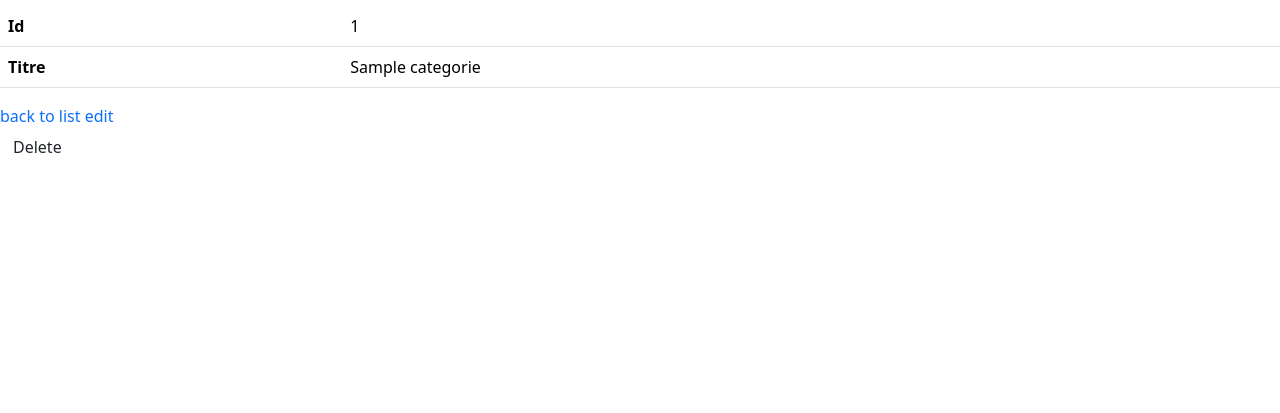
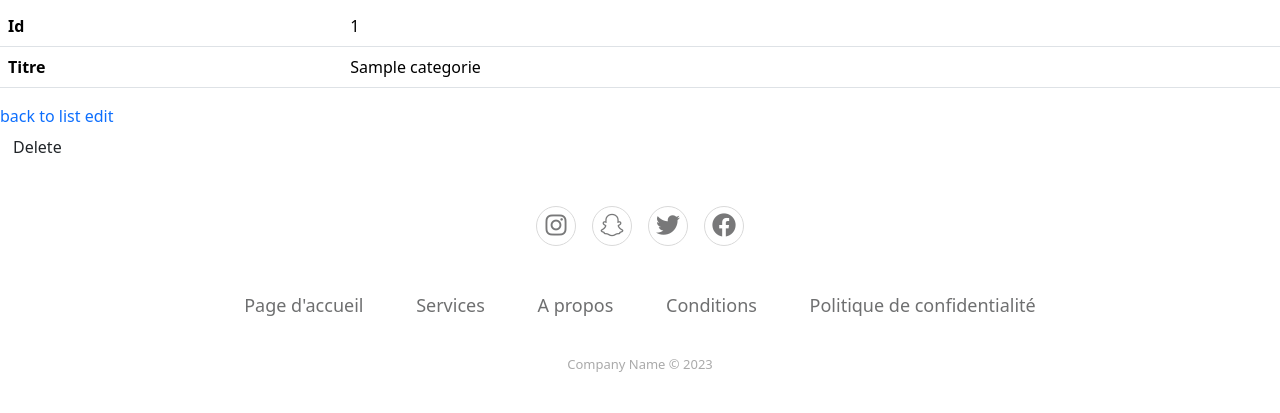
Before and after one commit to christopherwp/macertif, a Symfony app: template templates/categorie/show.html.twig in a window 1280 px wide. Shown: the part 372-785 px from the top of the page. Run offline with Twig, Linux system fonts and the light colour scheme; the template is opened without the code that fills it: most values are stand-ins (such as "Sample title", 1, 10 or a date in 2020); some libraries are stand-ins or nearby versions.

Commit message:
mon footer

```diff
--- a/public/css/register.css
+++ b/public/css/register.css
@@ -3,6 +3,7 @@
     display: flex;
     justify-content:center;
     position: relative;
+    margin-bottom: 600px;
 
 }
 .register{
--- a/public/css/style.css
+++ b/public/css/style.css
@@ -1,6 +1,8 @@
 body{
     margin: 0;
     padding: 0;
+
+
 }
 
 .nav-image{
@@ -96,3 +98,64 @@ height:134px ;
     font-size: 10px;
     margin: 0 auto;
 }
+
+.footer-basic {
+    padding:40px 0;
+    background-color:#ffffff;
+    color:#4b4c4d;
+
+  }
+
+  .footer-basic ul {
+    padding:0;
+    list-style:none;
+    text-align:center;
+    font-size:18px;
+    line-height:1.6;
+    margin-bottom:0;
+  }
+
+  .footer-basic li {
+    padding:0 10px;
+  }
+
+  .footer-basic ul a {
+    color:inherit;
+    text-decoration:none;
+    opacity:0.8;
+  }
+
+  .footer-basic ul a:hover {
+    opacity:1;
+  }
+
+  .footer-basic .social {
+    text-align:center;
+    padding-bottom:25px;
+  }
+
+  .footer-basic .social > a {
+    font-size:24px;
+    width:40px;
+    height:40px;
+    line-height:36px;
+    display:inline-block;
+    text-align:center;
+    border-radius:50%;
+    border:1px solid #ccc;
+    margin:0 8px;
+    color:inherit;
+    opacity:0.75;
+  }
+
+  .footer-basic .social > a:hover {
+    opacity:0.9;
+  }
+
+  .footer-basic .copyright {
+    margin-top:15px;
+    text-align:center;
+    font-size:13px;
+    color:#aaa;
+    margin-bottom:0;
+  }
--- a/templates/base.html.twig
+++ b/templates/base.html.twig
@@ -58,6 +58,22 @@
 
 
     {% block body %}{% endblock %}
+
+     <div class="footer-basic">
+        <footer>
+            <div class="social"><a href="#"><i class="fa-brands fa-instagram "></i></a><a href="#"><i class="fa-brands fa-snapchat"></i></a><a href="#"><i class="fa-brands fa-twitter"></i></a><a href="#"><i class="fa-brands fa-facebook"></i></a></div>
+            <ul class="list-inline">
+                <li class="list-inline-item"><a href="#">Page d'accueil</a></li>
+                <li class="list-inline-item"><a href="#">Services</a></li>
+                <li class="list-inline-item"><a href="#">A propos</a></li>
+                <li class="list-inline-item"><a href="#">Conditions</a></li>
+                <li class="list-inline-item"><a href="#">Politique de confidentialité</a></li>
+            </ul>
+            <p class="copyright">Company Name © 2023</p>
+        </footer>
+    </div>
+
+
     <script src="https://cdn.jsdelivr.net/npm/bootstrap@5.3.0-alpha1/dist/js/bootstrap.bundle.min.js"
         integrity="sha384-w76AqPfDkMBDXo30jS1Sgez6pr3x5MlQ1ZAGC+nuZB+EYdgRZgiwxhTBTkF7CXvN"
         crossorigin="anonymous"></script>
--- a/templates/registration/confirmation_email.html.twig
+++ b/templates/registration/confirmation_email.html.twig
@@ -1,3 +1,5 @@
+
+
 <h1>Hi! Please confirm your email!</h1>
 
 <p>
```
Also changed, not shown: public/css/login.css (+9 -0 lines).
